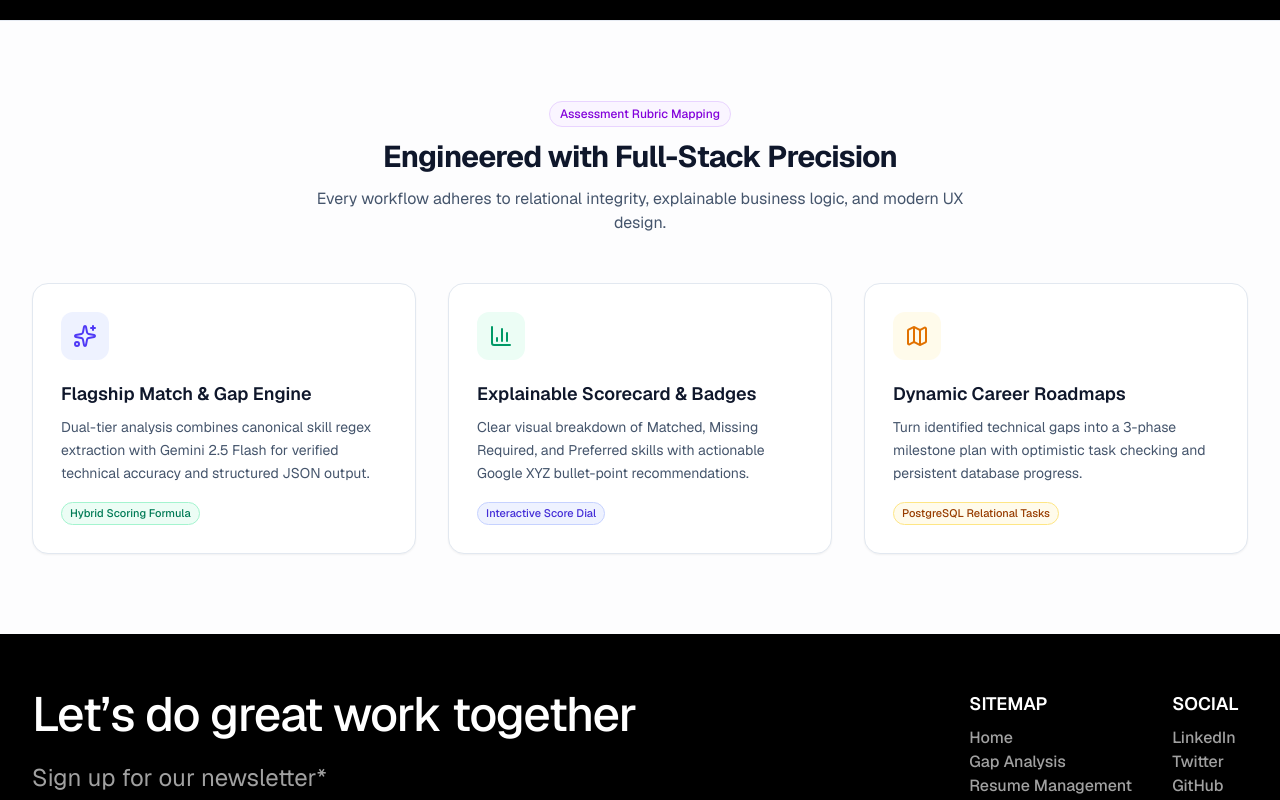
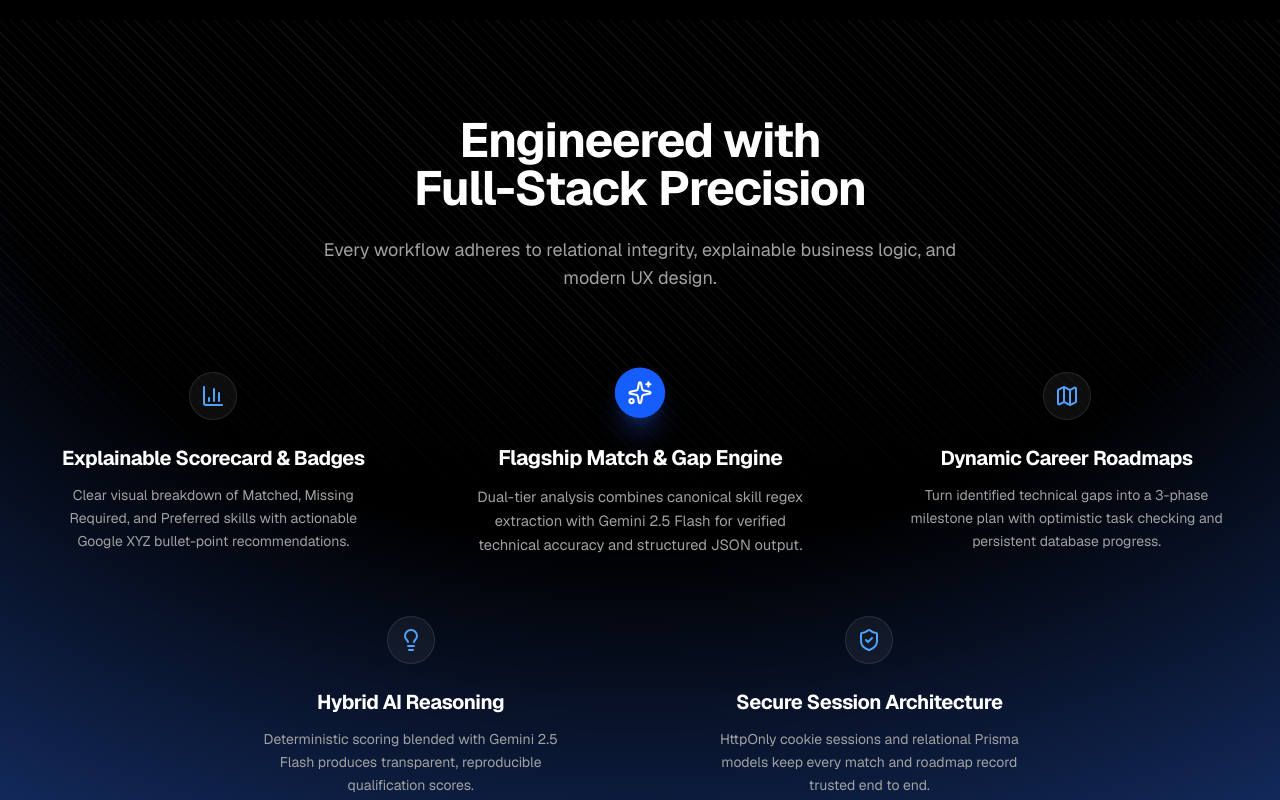
Before and after one commit to bashar35790/CareerPilot-AI, a Next.js app in the folder frontend/: page / in a window 1280 px wide. Shown: the part 780-1580 px from the top of the page. Built offline with nearby package versions, Linux system fonts and the light colour scheme; no server answers; a web font is replaced by a local one.

Commit message:
redesing the feature section

```diff
--- a/frontend/src/app/page.tsx
+++ b/frontend/src/app/page.tsx
@@ -1,82 +1,11 @@
-import { BarChart3, Map, Sparkles } from 'lucide-react';
-import { Badge } from '@/components/ui';
 import { HeroSection } from '@/components/home/HeroSection';
+import { FeatureSection } from '@/components/home/FeatureSection';
 
 export default function Home() {
   return (
     <div className="flex flex-1 flex-col">
       <HeroSection />
-
-      {/* Feature Pillar Highlights */}
-      <section className="border-t border-slate-200/80 bg-white/70 py-16 sm:py-20">
-        <div className="mx-auto max-w-7xl px-4 sm:px-6 lg:px-8">
-          <div className="text-center max-w-2xl mx-auto mb-12">
-            <Badge variant="purple" className="mb-3">
-              Assessment Rubric Mapping
-            </Badge>
-            <h2 className="text-3xl font-bold tracking-tight text-slate-900">
-              Engineered with Full-Stack Precision
-            </h2>
-            <p className="mt-3 text-slate-600">
-              Every workflow adheres to relational integrity, explainable business logic, and modern UX design.
-            </p>
-          </div>
-
-          <div className="grid grid-cols-1 md:grid-cols-3 gap-8">
-            {/* Card 1 */}
-            <div className="relative rounded-2xl border border-slate-200 bg-white p-7 shadow-xs transition-all hover:shadow-md hover:border-indigo-200">
-              <div className="flex h-12 w-12 items-center justify-center rounded-xl bg-indigo-50 text-indigo-600 mb-5">
-                <Sparkles className="h-6 w-6" />
-              </div>
-              <h3 className="text-lg font-semibold text-slate-900 mb-2">
-                Flagship Match & Gap Engine
-              </h3>
-              <p className="text-sm text-slate-600 leading-relaxed mb-4">
-                Dual-tier analysis combines canonical skill regex extraction with
-                Gemini 2.5 Flash for verified technical accuracy and structured
-                JSON output.
-              </p>
-              <Badge variant="matched" size="sm">
-                Hybrid Scoring Formula
-              </Badge>
-            </div>
-
-            {/* Card 2 */}
-            <div className="relative rounded-2xl border border-slate-200 bg-white p-7 shadow-xs transition-all hover:shadow-md hover:border-indigo-200">
-              <div className="flex h-12 w-12 items-center justify-center rounded-xl bg-emerald-50 text-emerald-600 mb-5">
-                <BarChart3 className="h-6 w-6" />
-              </div>
-              <h3 className="text-lg font-semibold text-slate-900 mb-2">
-                Explainable Scorecard & Badges
-              </h3>
-              <p className="text-sm text-slate-600 leading-relaxed mb-4">
-                Clear visual breakdown of Matched, Missing Required, and Preferred
-                skills with actionable Google XYZ bullet-point recommendations.
-              </p>
-              <Badge variant="info" size="sm">
-                Interactive Score Dial
-              </Badge>
-            </div>
-
-            {/* Card 3 */}
-            <div className="relative rounded-2xl border border-slate-200 bg-white p-7 shadow-xs transition-all hover:shadow-md hover:border-indigo-200">
-              <div className="flex h-12 w-12 items-center justify-center rounded-xl bg-amber-50 text-amber-600 mb-5">
-                <Map className="h-6 w-6" />
-              </div>
-              <h3 className="text-lg font-semibold text-slate-900 mb-2">
-                Dynamic Career Roadmaps
-              </h3>
-              <p className="text-sm text-slate-600 leading-relaxed mb-4">
-                Turn identified technical gaps into a 3-phase milestone plan
-                with optimistic task checking and persistent database progress.
-              </p>
-              <Badge variant="warning" size="sm">
-                PostgreSQL Relational Tasks
-              </Badge>
-            </div>
-          </div>
-        </div>
-      </section>
+      <FeatureSection />
     </div>
   );
 }
--- /dev/null
+++ b/frontend/src/components/home/FeatureSection.tsx
@@ -0,0 +1,122 @@
+'use client';
+
+import {
+  BarChart3,
+  Lightbulb,
+  Map,
+  ShieldCheck,
+  Sparkles,
+  type LucideIcon,
+} from 'lucide-react';
+import { motion, useReducedMotion } from 'motion/react';
+import { cn } from '@/lib/utils';
+
+type Feature = {
+  icon: LucideIcon;
+  title: string;
+  desc: string;
+  highlight?: boolean;
+};
+
+const FEATURES: Feature[] = [
+  {
+    icon: BarChart3,
+    title: 'Explainable Scorecard & Badges',
+    desc: 'Clear visual breakdown of Matched, Missing Required, and Preferred skills with actionable Google XYZ bullet-point recommendations.',
+  },
+  {
+    icon: Sparkles,
+    title: 'Flagship Match & Gap Engine',
+    desc: 'Dual-tier analysis combines canonical skill regex extraction with Gemini 2.5 Flash for verified technical accuracy and structured JSON output.',
+    highlight: true,
+  },
+  {
+    icon: Map,
+    title: 'Dynamic Career Roadmaps',
+    desc: 'Turn identified technical gaps into a 3-phase milestone plan with optimistic task checking and persistent database progress.',
+  },
+  {
+    icon: Lightbulb,
+    title: 'Hybrid AI Reasoning',
+    desc: 'Deterministic scoring blended with Gemini 2.5 Flash produces transparent, reproducible qualification scores.',
+  },
+  {
+    icon: ShieldCheck,
+    title: 'Secure Session Architecture',
+    desc: 'HttpOnly cookie sessions and relational Prisma models keep every match and roadmap record trusted end to end.',
+  },
+];
+
+function FeatureCard({ icon: Icon, title, desc, highlight }: Feature) {
+  return (
+    <div
+      className={cn(
+        'group flex flex-col items-center transition-all duration-200',
+        highlight && 'md:scale-105'
+      )}
+    >
+      <div
+        className={cn(
+          'mb-6 flex size-12 items-center justify-center rounded-full transition-colors duration-200',
+          highlight
+            ? 'bg-blue-600 text-white shadow-xl shadow-blue-900/50'
+            : 'border border-white/10 bg-white/5 text-blue-400 group-hover:bg-white/10'
+        )}
+      >
+        <Icon className="size-6" />
+      </div>
+      <h3 className="mb-3 text-xl font-bold tracking-tight text-white">
+        {title}
+      </h3>
+      <p className="mx-auto max-w-xs text-pretty text-sm leading-relaxed text-neutral-400">
+        {desc}
+      </p>
+    </div>
+  );
+}
+
+export function FeatureSection() {
+  const reduceMotion = useReducedMotion();
+
+  return (
+    <section className="relative overflow-hidden bg-black px-4 py-24 text-white sm:px-6">
+      {/* Masked blue horizon — fine diagonal hatch */}
+      <div className="pointer-events-none absolute inset-0 bg-[repeating-linear-gradient(45deg,rgba(255,255,255,0.06)_0px_1px,transparent_1px_8px)] [mask-image:radial-gradient(ellipse_80%_50%_at_50%_0%,#000_70%,transparent_110%)]" />
+      {/* Masked blue horizon — bottom blue radial field */}
+      <div className="pointer-events-none absolute inset-0 bg-[radial-gradient(125%_125%_at_50%_10%,rgba(0,0,0,0)_40%,rgba(31,70,154,1)_100%)]" />
+
+      <div className="relative mx-auto max-w-7xl text-center">
+        <motion.div
+          initial={reduceMotion ? false : { opacity: 0, y: 20 }}
+          whileInView={{ opacity: 1, y: 0 }}
+          viewport={{ once: true }}
+          transition={{ duration: 0.5, ease: 'easeOut' }}
+        >
+          <h2 className="mb-6 text-balance text-4xl font-bold tracking-tight text-white md:text-5xl">
+            Engineered with <br /> Full-Stack Precision
+          </h2>
+          <p className="mx-auto mb-20 max-w-2xl text-pretty text-lg text-neutral-400">
+            Every workflow adheres to relational integrity, explainable business
+            logic, and modern UX design.
+          </p>
+        </motion.div>
+
+        <div className="grid grid-cols-1 gap-x-12 gap-y-16 md:grid-cols-3">
+          {FEATURES.slice(0, 3).map((feature) => (
+            <FeatureCard key={feature.title} {...feature} />
+          ))}
+
+          <div className="flex flex-col justify-center gap-x-12 gap-y-16 md:col-span-3 md:flex-row">
+            {FEATURES.slice(3).map((feature) => (
+              <div key={feature.title} className="md:w-1/3">
+                <FeatureCard {...feature} />
+              </div>
+            ))}
+          </div>
+        </div>
+      </div>
+    </section>
+  );
+}
+
+export default FeatureSection;
```
Also changed, not shown: 1 other file (tests, documents, lock files or other folders).
